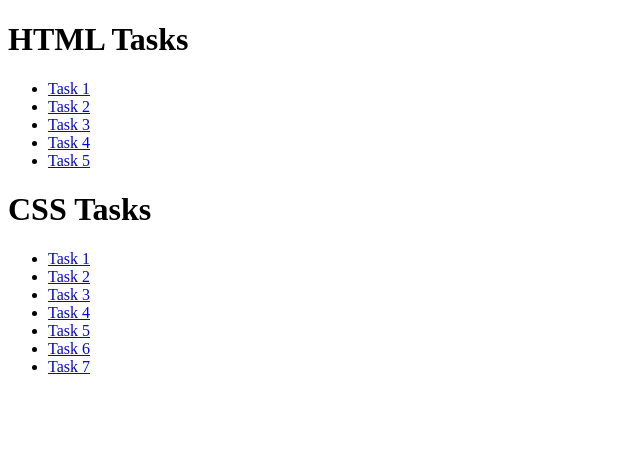
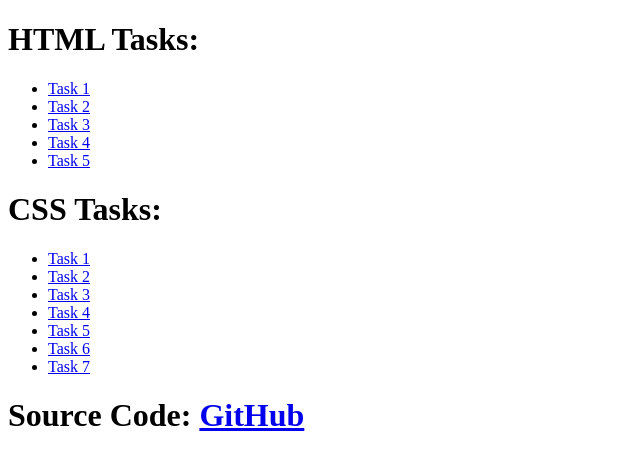
Before and after one commit to D3v1s0m/MERN-HTML-CSS, a plain HTML site: page index.html in a window 1280 px wide. Shown: the whole page, without its empty margins (0-640 px from the left). Drawn offline with Linux system fonts and the light colour scheme.

Commit message:
added README and source link

```diff
--- a/index.html
+++ b/index.html
@@ -6,7 +6,7 @@
     <title>MERN Stack - HTML & CSS Tasks</title>
 </head>
 <body>
-    <h1>HTML Tasks</h1>
+    <h1>HTML Tasks:</h1>
     <ul>
         <li><a href="HTML%20Tasks/task1.html">Task 1</a></li>
         <li><a href="HTML%20Tasks/task2.html">Task 2</a></li>
@@ -14,7 +14,7 @@
         <li><a href="HTML%20Tasks/task4.html">Task 4</a></li>
         <li><a href="HTML%20Tasks/task5.html">Task 5</a></li>
     </ul>
-    <h1>CSS Tasks</h1>
+    <h1>CSS Tasks:</h1>
     <ul>
         <li><a href="CSS%20Tasks/task1.html">Task 1</a></li>
         <li><a href="CSS%20Tasks/task2.html">Task 2</a></li>
@@ -24,5 +24,6 @@
         <li><a href="CSS%20Tasks/task6.html">Task 6</a></li>
         <li><a href="CSS%20Tasks/task7.html">Task 7</a></li>
     </ul>
+    <h1>Source Code: <a href="https://github.com/D3v1s0m/MERN-HTML-CSS" target="_blank">GitHub</a></h1>
 </body>
 </html>
```
Also changed, not shown: 1 other file.
